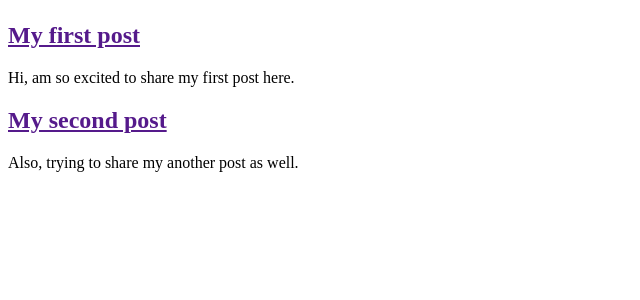
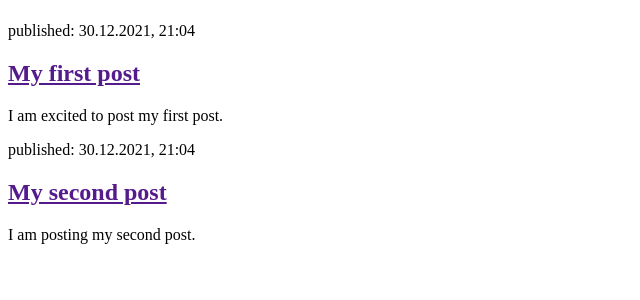
Before and after one commit to Chandarahas/My-First-Blog, a Django app: template blog/templates/blog/post_list.html in a window 1280 px wide. Shown: the part 58-358 px from the top of the page, without its empty margins (0-640 px from the left). Run offline with Django 3.2, Linux system fonts and the light colour scheme; the template is opened without the code that fills it, so the values that code supplies are empty.

```diff
--- a/blog/templates/blog/post_list.html
+++ b/blog/templates/blog/post_list.html
@@ -8,15 +8,16 @@
             <h1><a href="/">Django Girls Blog</a></h1>
         </header>
 
-        {{ posts }}
+        <article>
+            <time>published: 30.12.2021, 21:04</time>
             <h2><a href="">My first post</a></h2>
-            <p>Hi, am so excited to share my first post here.</p>
+            <p>I am excited to post my first post.</p>
         </article>
 
-        {{ posts }}
-
+        <article>
+            <time>published: 30.12.2021, 21:04</time>
             <h2><a href="">My second post</a></h2>
-            <p>Also, trying to share my another post as well.</p>
+            <p>I am posting my second post.</p>
         </article>
     </body>
 </html>
```
